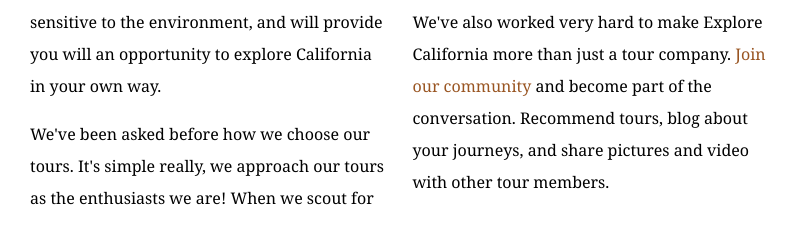
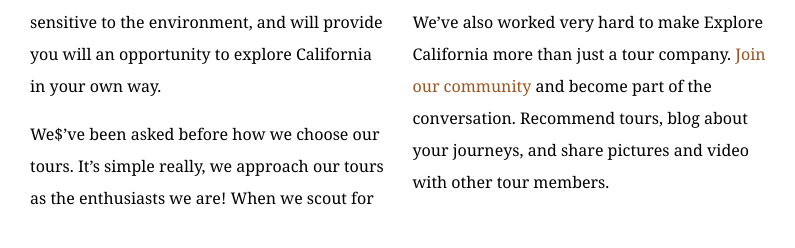
Before and after one commit to coinman2112/explore_california, a plain HTML site: page mission.html in a window 1280 px wide. Shown: the part 998-1246 px from the top of the page, 485-1280 px from the left. Drawn offline with Linux system fonts and the light colour scheme.

Commit message:
Replacess straight quotes with curly quotes

```diff
--- a/mission.html
+++ b/mission.html
@@ -64,8 +64,8 @@
           <div class="multiCol">
             <p>We are passionate about California and preserving the abundant resources that make it so unique. Our goal at Explore California is to transform your vacation into an adventure that will educate, inspire, and energize you unlike any other.</p>
             <p>Our tours are crafted around our central mission, and are designed to engage you in a unique and fulfilling way. All our tours are sensitive to the environment, and will provide you will an opportunity to explore California in your own way.</p>
-            <p>We've been asked before how we choose our tours. It's simple really, we approach our tours as the enthusiasts we are! When we scout for locations, choose tour options, or explore the surrounding area for exciting side-tours, we ask ourselves one question, &quot;is this something we would want to do?&quot; We also look very carefully at a tour's potential impact. We choose tours that are as environmentally sensitive as we are, and that expose people to amazing diversity of California's people, places, and wildlife!</p>
-            <p>We've also worked very hard to make Explore California more than just a tour company. <a href="explorers/join.html">Join our community</a> and become part of the conversation. Recommend tours, blog about your journeys, and share pictures and video with other tour members.</p>
+            <p>We$&rsquo;ve been asked before how we choose our tours. It&rsquo;s simple really, we approach our tours as the enthusiasts we are! When we scout for locations, choose tour options, or explore the surrounding area for exciting side-tours, we ask ourselves one question, &ldquo;is this something we would want to do?&rdquo; We also look very carefully at a tour&rsquo;s potential impact. We choose tours that are as environmentally sensitive as we are, and that expose people to amazing diversity of California's people, places, and wildlife!</p>
+            <p>We&rsquo;ve also worked very hard to make Explore California more than just a tour company. <a href="explorers/join.html">Join our community</a> and become part of the conversation. Recommend tours, blog about your journeys, and share pictures and video with other tour members.</p>
           </div>
         </div>
       </div>
```
